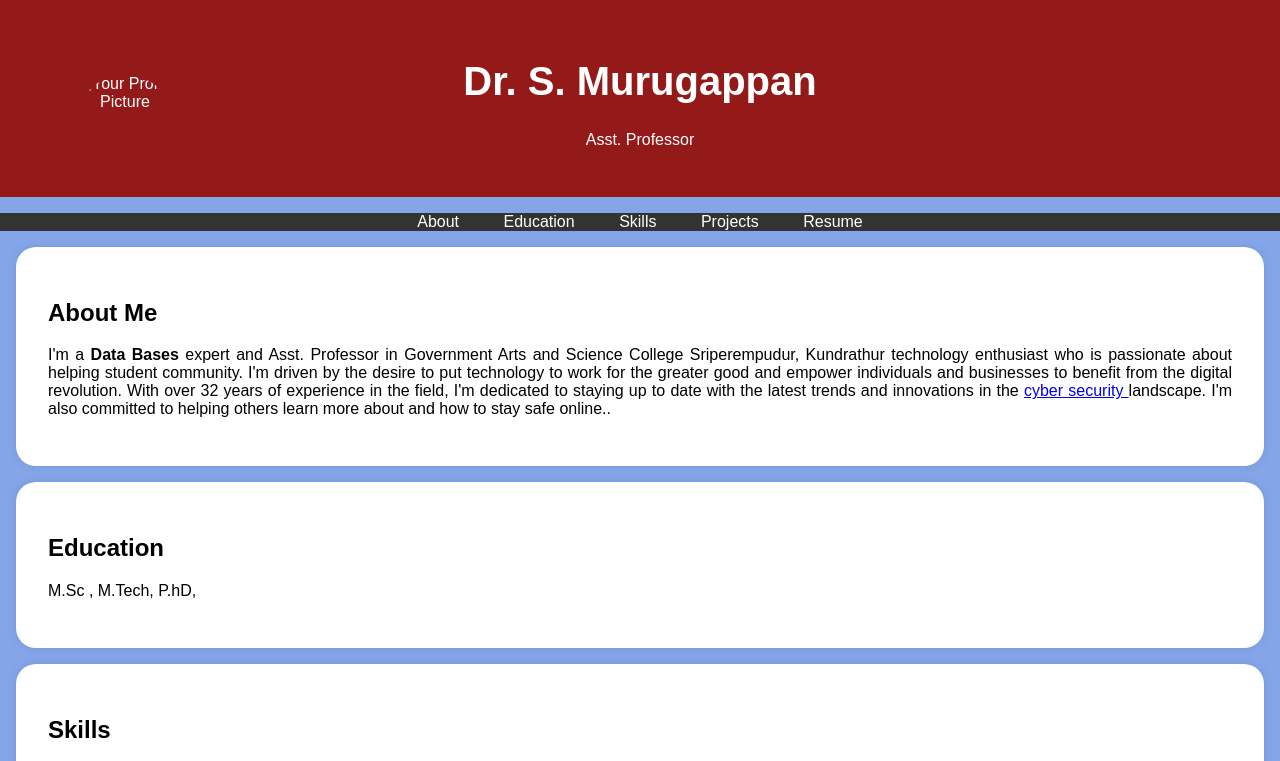
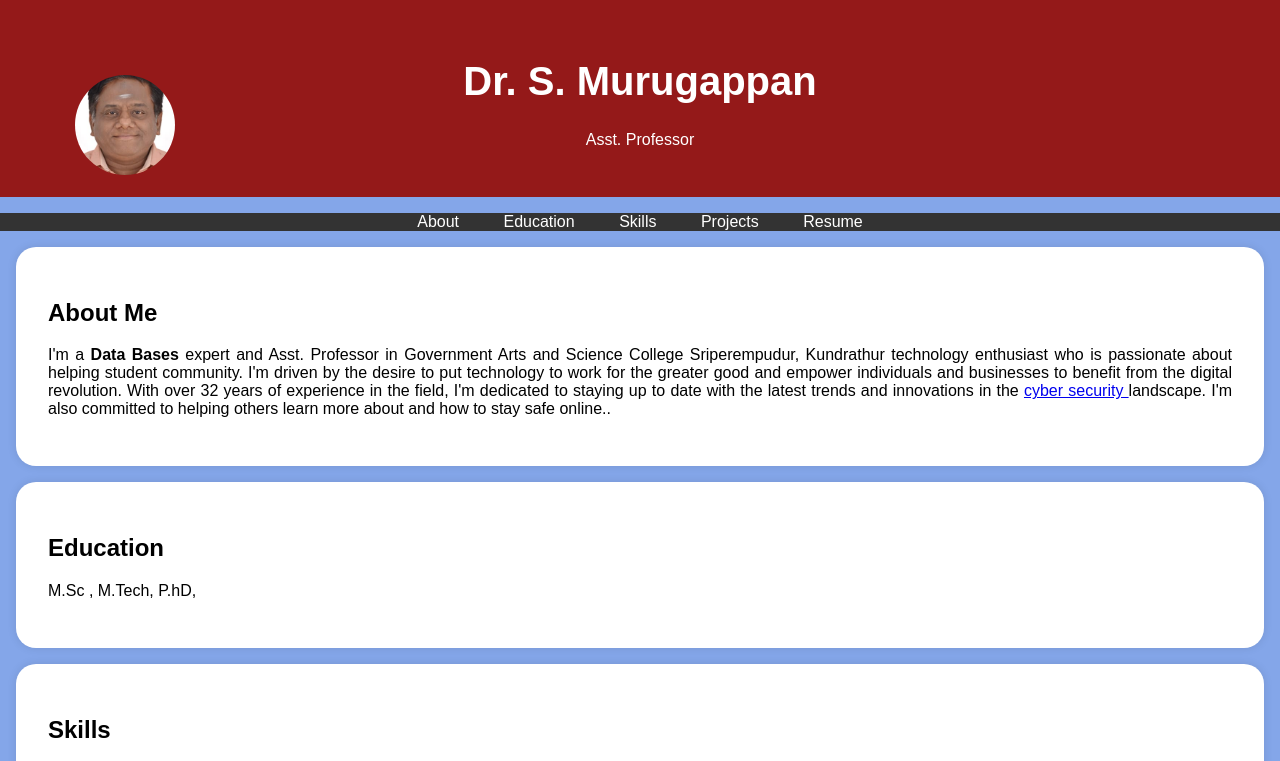
Before and after one commit to drsmr/Webpage, a plain HTML site: page index.html in a window 1280 px wide. Shown: the top 761 px of the page. Drawn offline with Linux system fonts and the light colour scheme.

Commit message:
Update index.html

```diff
--- a/index.html
+++ b/index.html
@@ -95,7 +95,7 @@
     <header>
         <div class="header-content">
             <!-- Add your profile picture here -->
-            <img src="./pic.jpg" alt="Your Profile Picture" class="profile-picture">
+            <img src="./IMG-20250124-WA0034.jpg" alt="Your Profile Picture" class="profile-picture">
             <h1>Dr. S. Murugappan</h1>
             <p>Asst. Professor</p>
         </div>
```
